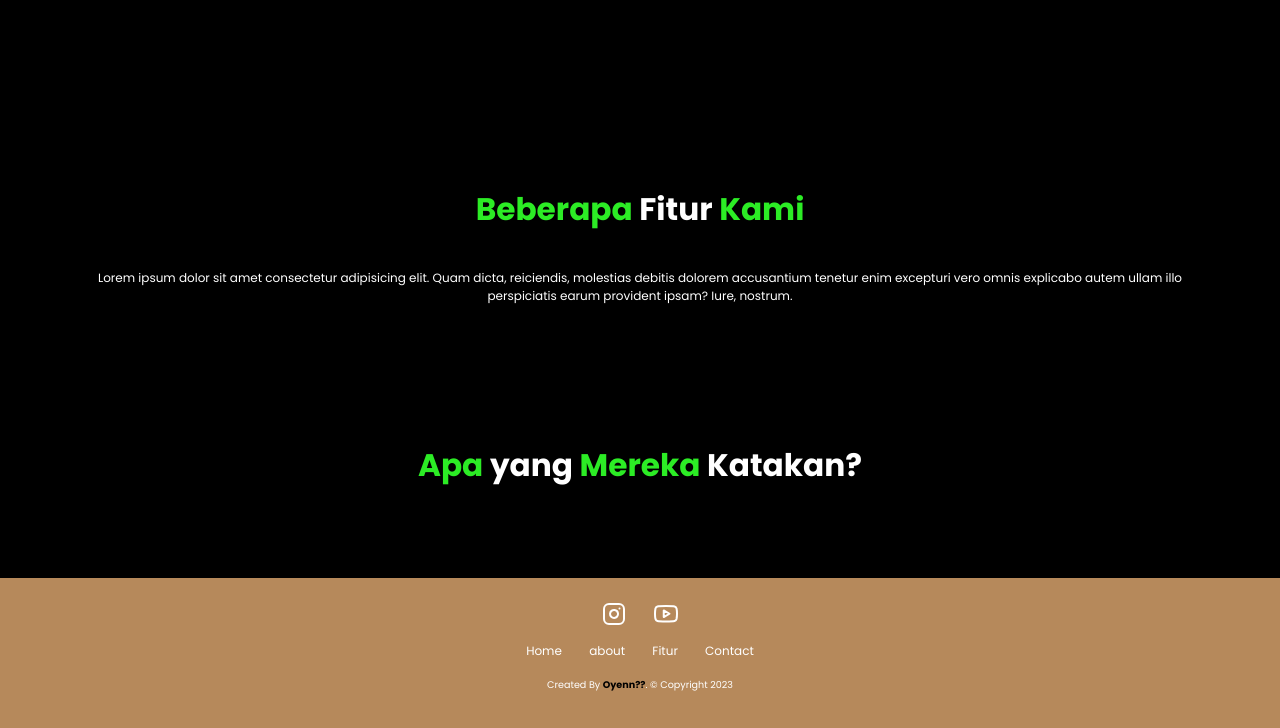
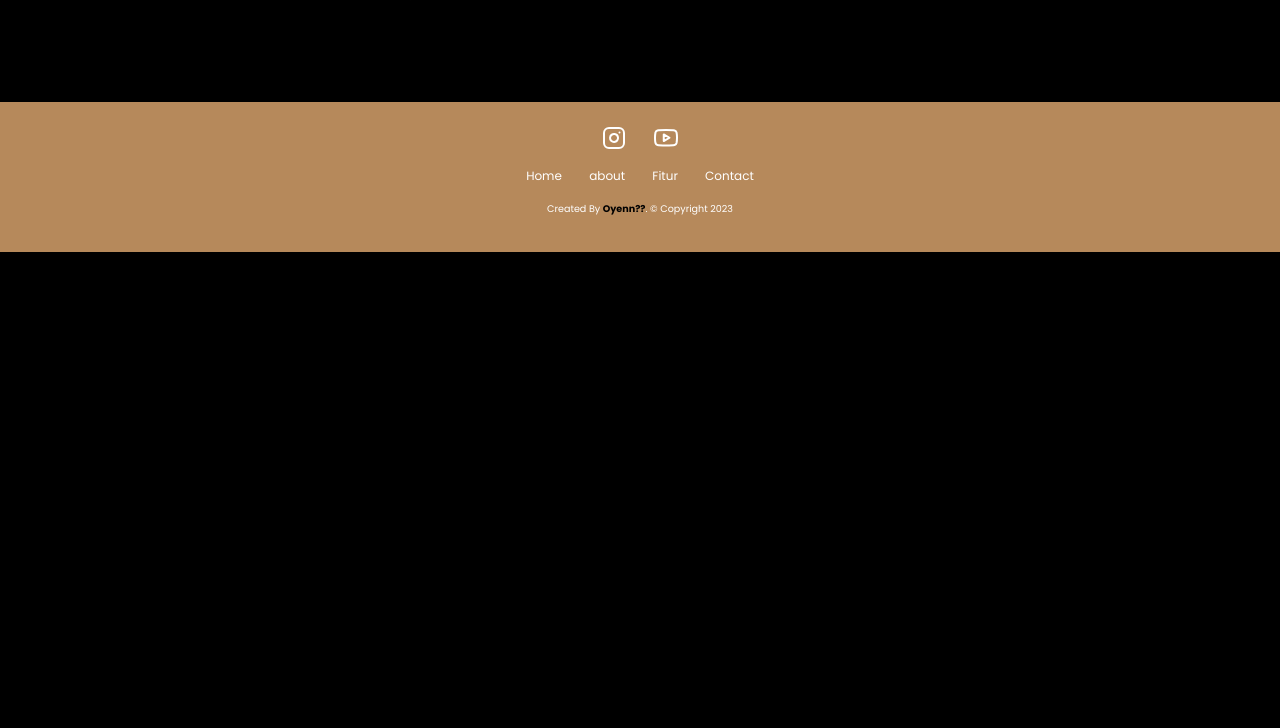
Before and after one commit to OyenDeveloper/Renchweb, a plain HTML site: page index.html in a window 1280 px wide. Shown: the part 1569-2297 px from the top of the page. After the commit the page ends 1821 px from the top, so only its background shows below. Drawn offline with nearby package versions, Linux system fonts and the light colour scheme.

Commit message:
MT fitur section

```diff
--- a/index.html
+++ b/index.html
@@ -61,17 +61,12 @@
         </div>
     </section>
 
-    <!-- Fitur Server -->
+    <!-- MAINTENACE
+    Fitur Server
     <section id="fitur" class="fitur">
         <h2><span>Beberapa</span> Fitur <span>Kami</span></h2>
         <p>Lorem ipsum dolor sit amet consectetur adipisicing elit. Quam dicta, reiciendis, molestias debitis dolorem accusantium tenetur enim excepturi vero omnis explicabo autem ullam illo perspiciatis earum provident ipsam? Iure, nostrum.</p>
-    </section>
-
-    <!-- testimoni -->
-    <section id="#testimoni" class="testimoni">
-        <h2><span>Apa</span> yang <span>Mereka </span> Katakan?</h2>
-
-    </section>
+    MAINTENACE -->
 
     <!-- Contact Section
     <section id="contact" class="contact">
```
